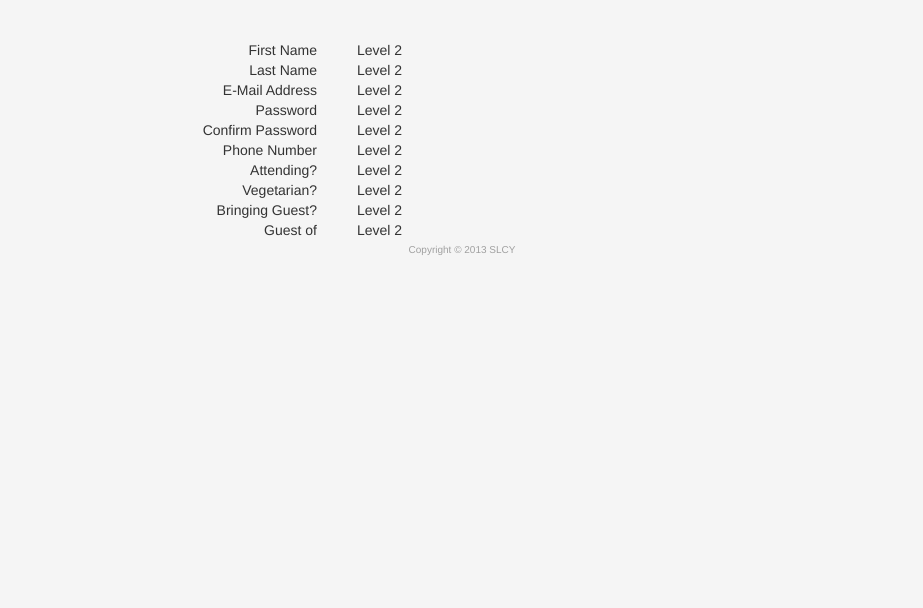
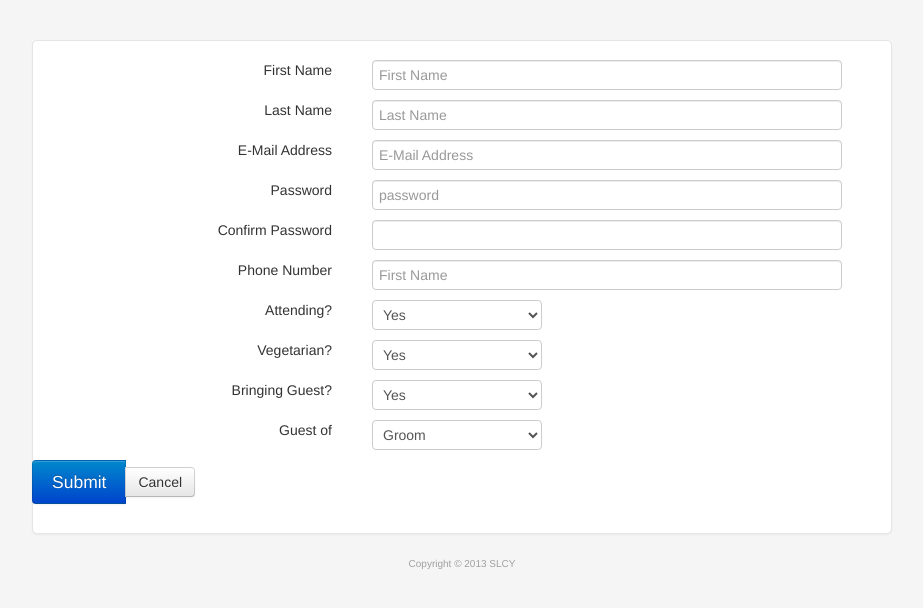
Before and after one commit to cyoon84/wedding_planner, a PHP site: page /guest.php in a window 1280 px wide. Shown: the top 608 px of the page, without its empty margins (178-1101 px from the left). Run offline with PHP 8.4, Linux system fonts and the light colour scheme; some libraries are stand-ins or nearby versions.

Commit message:
sync in person
........!

```diff
--- a/guest.php
+++ b/guest.php
@@ -28,48 +28,74 @@
 	</head>
 	<body>
 		<div class="container">
-			<div class="row">
+			<form class="form-signin2" action="save.php" method="post">
     			<div class="row">
-					<div class="span5 right">First Name</div>
-					<div class="span7 left">Level 2</div>
+					<div class="span3 right">First Name</div>
+					<div class="span5 left"><input type="text" class="input-block-level" placeholder="First Name" name="fname" /></div>
 				</div>
 				<div class="row">
-					<div class="span5 right">Last Name</div>
-					<div class="span7 left">Level 2</div>
+					<div class="span3 right">Last Name</div>
+					<div class="span5 left"><input type="text" class="input-block-level" placeholder="Last Name" name="lname" /></div>
 				</div>
 				<div class="row">
-					<div class="span5 right">E-Mail Address</div>
-					<div class="span7 left">Level 2</div>
+					<div class="span3 right">E-Mail Address</div>
+					<div class="span5 left"><input type="text" class="input-block-level" placeholder="E-Mail Address" name="emailadd" /></div>
 				</div>
 				<div class="row">
-					<div class="span5 right">Password</div>
-					<div class="span7 left">Level 2</div>
+					<div class="span3 right">Password</div>
+					<div class="span5 left"><input type="password" class="input-block-level" placeholder="password" name="pwd" /></div>
 				</div>
 				<div class="row">
-					<div class="span5 right">Confirm Password</div>
-					<div class="span7 left">Level 2</div>
+					<div class="span3 right">Confirm Password</div>
+					<div class="span5 left"><input type="password" class="input-block-level" placeholder="" name="cpwd" /></div>
 				</div>
 				<div class="row">
-					<div class="span5 right">Phone Number</div>
-					<div class="span7 left">Level 2</div>
+					<div class="span3 right">Phone Number</div>
+					<div class="span5 left"><input type="text" class="input-block-level" placeholder="First Name" name="phone" /></div>
 				</div>
 				<div class="row">
-					<div class="span5 right">Attending?</div>
-					<div class="span7 left">Level 2</div>
+					<div class="span3 right">Attending?</div>
+					<div class="span5 left">
+						<select id="attending" class="span2">
+							<option value="1">Yes</option>
+							<option value="0">No</option>
+						</select>
+					</div>
 				</div>
 				<div class="row">
-					<div class="span5 right">Vegetarian?</div>
-					<div class="span7 left">Level 2</div>
+					<div class="span3 right">Vegetarian?</div>
+					<div class="span5 left">
+						<select id="vegetarian" class="span2">
+							<option value="1">Yes</option>
+							<option value="0">No</option>
+						</select>
+					</div>
 				</div>
 				<div class="row">
-					<div class="span5 right">Bringing Guest?</div>
-					<div class="span7 left">Level 2</div>
+					<div class="span3 right">Bringing Guest?</div>
+					<div class="span5 left">
+						<select id="guest" class="span2">
+							<option value="1">Yes</option>
+							<option value="0">No</option>
+						</select>
+					</div>
 				</div>
 				<div class="row">
-					<div class="span5 right">Guest of</div>
-					<div class="span7 left">Level 2</div>
+					<div class="span3 right">Guest of</div>
+					<div class="span5 left">
+						<select id="reference" class="span2">
+							<option value="groom">Groom</option>
+							<option value="bride">Bride</option>
+						</select>
+					</div>
 				</div>
-			</div>
+				<div class="row">
+					<div class="btn-group">
+						<button class="btn btn-large btn-primary" type="submit">Submit</button>&nbsp;&nbsp;
+						<a href="index.php" class="btn btn-largbtn-primary">Cancel</a>
+					</div>
+				</div>
+			</form>
 		</div>
     </body>
 </html>
--- a/index.php
+++ b/index.php
@@ -52,7 +52,10 @@ else {
 					<button class="btn btn-large btn-primary" type="submit">Sign in</button>&nbsp;&nbsp;
 					<a href="guest.php" class="btn btn-large btn-primary">Create New</a>
 				</div>
-				<span class="label label-important"><?php if (!$login_result && $_POST) {echo REENTER;} ?></span>
+				<?php if (!$login_result && $_POST) { ?>
+				<div>&nbsp;</div>
+				<div class="alert alert-error"><small><?php echo REENTER; ?></small></div>
+				<?php } ?>
 			</form>
 		</div>
 
--- a/library.php
+++ b/library.php
@@ -1,14 +1,13 @@
 <?php
-
 	// connects to the database
 	$db_name = "fssto651_weddingPlanner";
 	$db_username = "fssto651";
 	$db_pwd = "Fsstoronto123";
 	$db_con = mysql_connect("localhost", $db_username, $db_pwd) or die("There was an error connecting");
+
 	mysql_select_db($db_name) or die("There was an error in selecting the database.");
+
 	session_start();
-
-
 
 	define('TITLE', 'Simon and Jenny\'s Wedding');
 	define('LOGIN', 'Log In');
@@ -20,6 +19,8 @@
 	define('BR', 'Bride');
 	define('NOTATND', 'Not Attending');
 	define('ADMIN', 'Admin Page');
+	define('LOGINHEADING', 'RSVP');
+	define('REENTER', 'Invalid E-Mail Address or password. <br />Please try again.');
 
 	/* Functions for Log In Start */
 
@@ -29,12 +30,14 @@
 	}
 
 	// log in procedure
+
 	function login_to_db($uname, $pword) {
 		$success = false;
 		$role = 0;
 
 		// extracts a row from users table that matches user name from the input.
 		// the input has been securely enhanced by using mysql_real_escape_string()
+
 		$qry = sprintf("SELECT password, role FROM weddingPlanner WHERE email='%s'", mysql_real_escape_string($uname));
 		$qry_res = mysql_query($qry) or die ("There was an error selecting a row from user table.<br />".mysql_error());
 
@@ -53,10 +56,10 @@
 				$_SESSION["role"] = $role;
 			}
 		}
-
 		// otherwise, login attempt failed
 		return $success;
 	}
+
 	/* Functions for Log In End */
 
 	/* Printing footer */
@@ -78,16 +81,12 @@
       		$menu_html = $menu_html."<li><a href='guest_list.php?id=bride'>View Bride's List</a></li><li class='active'><a href='guest_list.php?id=groom'>View Groom's List</a></li><li><a href='#'>View No Show List</a></li>";
       	}
   		$menu_html = $menu_html. "</ul>";
-
   		$menu_html = $menu_html."<ul class='nav pull-right'><li><a href='logout.php'><i class='icon-off'></i>&nbsp;Logout</a></li></ul></div></div>";
-
   		return $menu_html;
 	}
-
 	function fillinTable($id) {
 		$sql = "select firstName, lastName, email, plusGuest, isVegetarian from weddingPlanner where reference = '$id' and isAttending = '1' and role = '1'";
 	  	$result = mysql_query($sql);
-
 	  	$html_table_contents = '';
 	  	if ($result) {
 	  		while ($row = mysql_fetch_array($result)) {
--- a/style.css
+++ b/style.css
@@ -22,6 +22,20 @@ body {
 
 .form-signin {
 	max-width				: 300px;
+	padding 				: 19px 29px 29px;
+	margin 					: 0 auto 20px;
+	background-color		: #fff;
+	border 					: 1px solid #e5e5e5;
+	-webkit-border-radius 	: 5px;
+	-moz-border-radius 		: 5px;
+	border-radius 			: 5px;
+	-webkit-box-shadow 		: 0 1px 2px rgba(0,0,0,.05);
+	-moz-box-shadow 		: 0 1px 2px rgba(0,0,0,.05);
+	box-shadow 				: 0 1px 2px rgba(0,0,0,.05);
+}
+
+.form-signin2 {
+	max-width				: 800px;
 	padding 				: 19px 29px 29px;
 	margin 					: 0 auto 20px;
 	background-color		: #fff;
```
